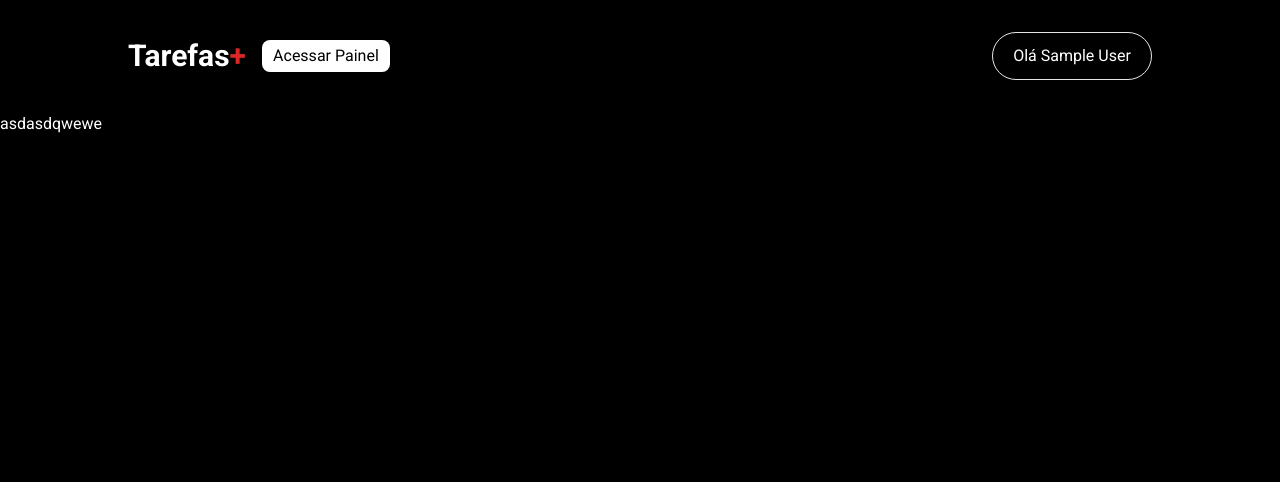
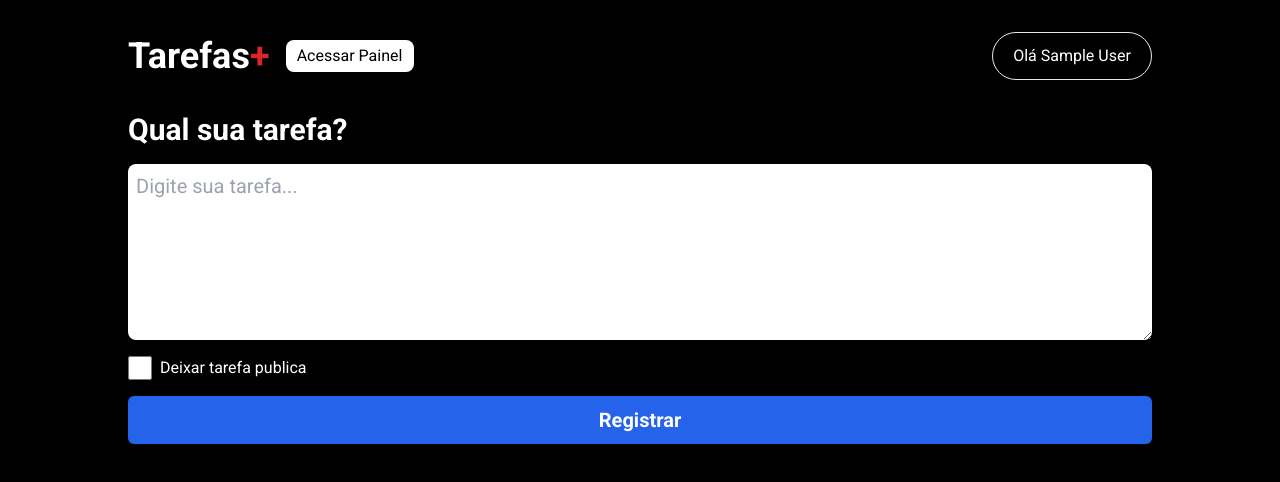
Before and after one commit to RaphaelBorba/HandleTasks, a Next.js app: page /dashboard in a window 1280 px wide. Shown: the top 482 px of the page. Built offline with nearby package versions, Linux system fonts and the light colour scheme; no server answers; sample sign-in values are in the browser's storage.

Commit message:
feat: create form to task

```diff
--- /dev/null
+++ b/src/components/FormDashboard/FormDashboard.tsx
@@ -0,0 +1,39 @@
+import { FormEvent, useState } from "react"
+
+
+export default function FormDashboard() {
+
+    const [task, setTask] = useState('')
+    const [turnPublic, setTurnPublic] = useState(false)
+
+    function handleSubmit(e:FormEvent){
+        e.preventDefault()
+        console.log(task,turnPublic)
+    }
+
+    return (
+        <>
+            <h1 className="text-3xl font-bold">Qual sua tarefa?</h1>
+            <form className="flex w-[100%] flex-col gap-4" onSubmit={handleSubmit}>
+                <textarea
+                    placeholder="Digite sua tarefa..."
+                    required
+                    onChange={(e) => setTask(e.target.value)}
+                    className="h-44 w-[100%] rounded-lg p-2 text-xl text-black !outline-none" />
+                <div className="flex gap-2">
+                    <input
+                        checked={turnPublic}
+                        onChange={() => setTurnPublic(!turnPublic)}
+                        type="checkbox"
+                        className="h-6 w-6 cursor-pointer border bg-black  accent-white !outline-none" />
+                    <span>Deixar tarefa publica</span>
+                </div>
+                <button
+                    type="submit"
+                    className="h-12 w-[100%] rounded-md bg-blue-600 text-xl font-bold transition-colors duration-300 hover:bg-blue-700">
+                    Registrar
+                </button>
+            </form>
+        </>
+    )
+}
--- a/src/components/Header/TitleHeader.tsx
+++ b/src/components/Header/TitleHeader.tsx
@@ -4,6 +4,6 @@ export default function TitleHeader(){
 
     return(
 
-        <h1 className="text-3xl font-bold text-white">Tarefas<span className="text-red-600">+</span></h1>
+        <h1 className="text-4xl font-bold text-white">Tarefas<span className="text-red-600">+</span></h1>
     )
 }
--- a/src/pages/dashboard/index.tsx
+++ b/src/pages/dashboard/index.tsx
@@ -1,10 +1,33 @@
+import FormDashboard from "@/components/FormDashboard/FormDashboard"
+import { GetServerSideProps } from "next"
+import { getSession } from "next-auth/react"
 
 
-export default function Dashboard(){
+export default function Dashboard() {
 
-    return(
-        <main className="text-white">
-            asdasdqwewe
+    return (
+
+        <main className="mx-auto flex w-[80%] max-w-screen-xl flex-col items-start gap-4 text-white">
+            <FormDashboard/>
         </main>
     )
 }
+
+export const getServerSideProps: GetServerSideProps = async ({ req }) => {
+
+    const session = await getSession({ req })
+
+    if (!session) {
+
+        return {
+            redirect: {
+                destination: '/',
+                permanent: false
+            }
+        }
+    }
+
+    return {
+        props: {}
+    }
+}
```
